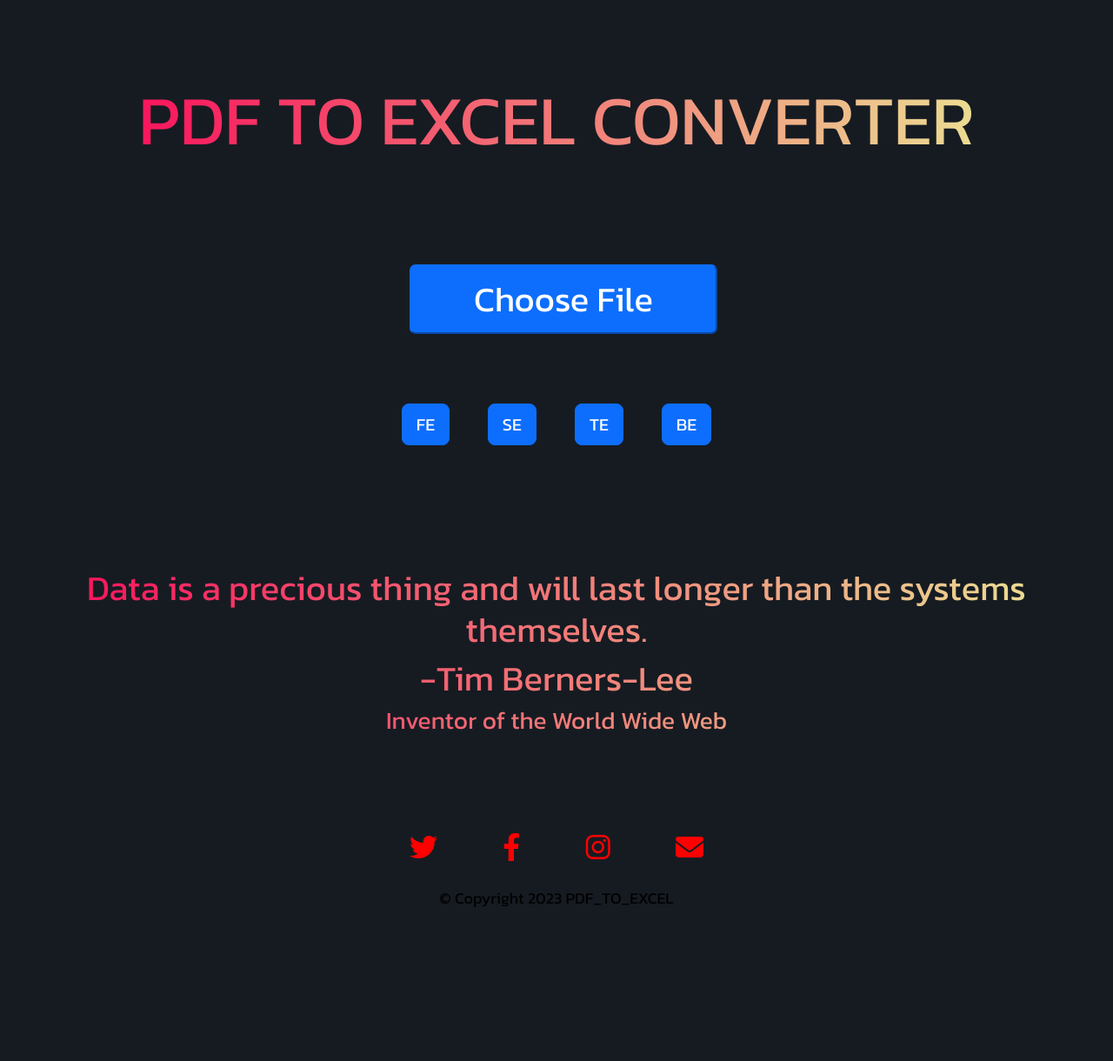
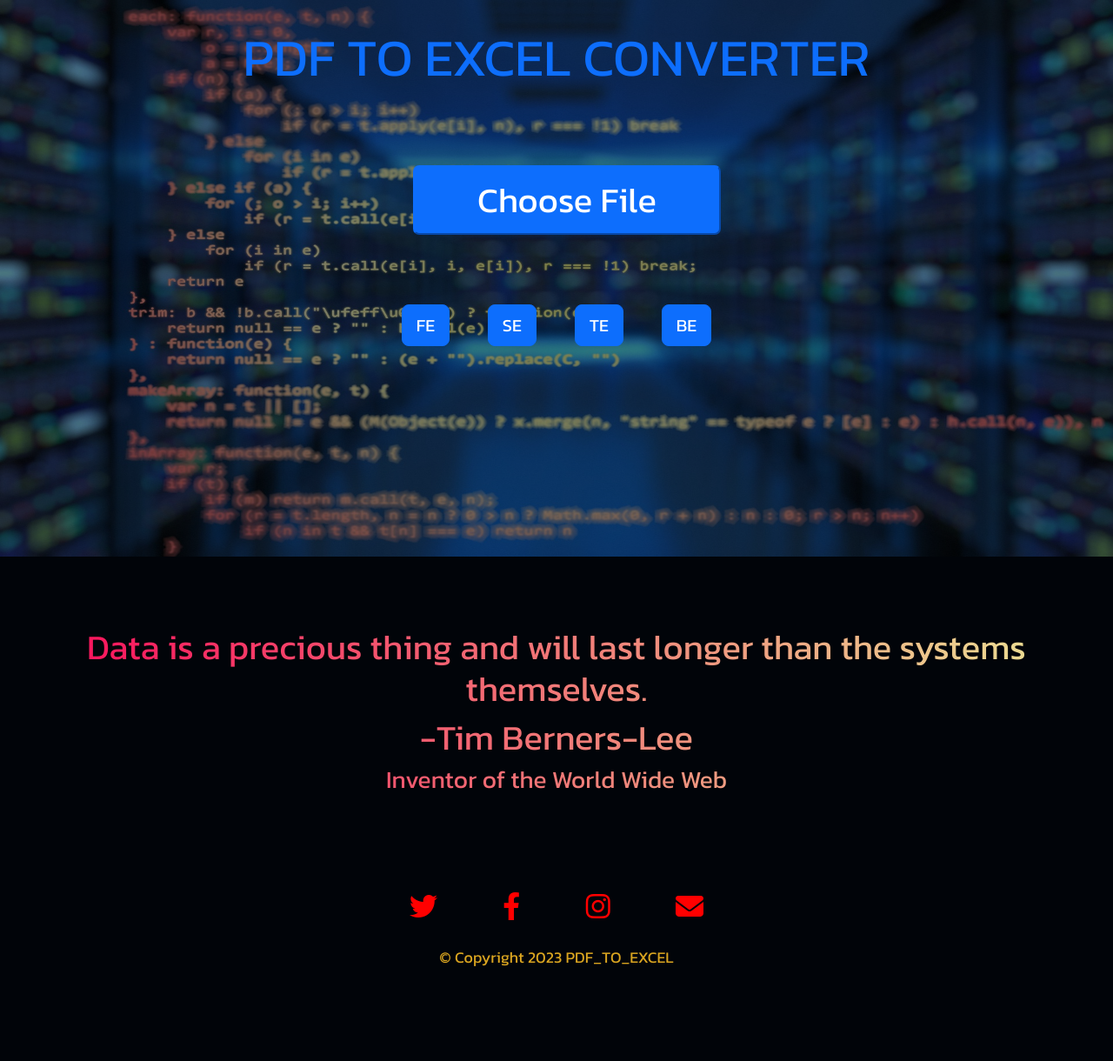
Before and after one commit to AmeyShembade2511/LEDGER-CONVERTER, a Django app: page / in a window 1280 px wide. Shown: the whole page at 87% size. Before the commit the page ends 1043 px from the top, so only its background shows below. Run offline with Django 4.2, Linux system fonts and the light colour scheme.

Commit message:
css changes

```diff
--- a/pdf_to_excel/static/styles.css
+++ b/pdf_to_excel/static/styles.css
@@ -1,99 +1,88 @@
-@import url('https://fonts.googleapis.com/css2?family=Kanit&display=swap');
-:root{
-    --bgcol :#161b22;
-    --btncol : #0d6efd;
+@import url("https://fonts.googleapis.com/css2?family=Kanit&display=swap");
+:root {
+  --bgcol: #010409;
+  --btncol: #0d6efd;
 }
-body{
+body {
   margin: 0px;
   padding: 0px;
-    background-color:var(--bgcol);
-    font-family: 'Kanit', sans-serif;
+  background-color: var(--bgcol);
+  font-family: "Kanit", sans-serif;
 }
 
-.File{
+.File {
+  position: relative;
   text-align: center;
-    background-color: var(--bgcol);
-    padding: 30px 50px;
+  background-color: rgba(0, 0, 0,0.5);
+  height: 80vh;
+  width: 100%;
 }
-.File h1{
-    font-size: 5rem;
-    background: -webkit-linear-gradient(180deg, #EAEC96 , #FA0559 );
-    -webkit-background-clip: text;
-    background-clip: text;
-    -webkit-text-fill-color: transparent;
-    padding: 30px 10px;
+.File img{
+    position: absolute;
+    top: 0;
+    left:0;
+    height:80vh;
+    width: 100%;
+    z-index: -1;
 }
-input[type='file']{
+.File h1 {
+  color: #0d6efd;
+  font-size: 60px;
+}
+
+input[type="file"] {
   padding: 50px 10px;
-    margin-left: 120px;
+  margin-left: 10vw;
 }
-.head{
+.head {
   padding: 30px;
 }
-input::-webkit-file-upload-button{
+input::-webkit-file-upload-button {
   color: white;
   background-color: var(--btncol);
   border-radius: 7px;
   border-color: var(--btncol);
   padding: 0.2em 1.8em 0.2em 1.8em;
-    font-size:40px;
-
+  font-size: 40px;
 }
-.bttn{
+.bttn {
   padding: 30px;
 }
-.bttn button{
+.bttn button {
   margin: 0px 20px;
 }
-.input{
+.input {
   color: blue;
 }
-#footer{
+#footer {
   text-align: center;
-    padding: 7% 15% ;
+  padding: 7% 15%;
 }
-.lin{
+.lin {
   position: relative;
   height: 300px;
   width: 100%;
   font-size: 5rem;
-    background: -webkit-linear-gradient(180deg, #EAEC96 , #FA0559 );
+  background: -webkit-linear-gradient(180deg, #eaec96, #fa0559);
   -webkit-background-clip: text;
   background-clip: text;
   -webkit-text-fill-color: transparent;
   text-align: center;
   padding-top: 80px;
-    /* padding-left: 400px;
-    padding-right: 400px; */
   padding-bottom: 80px;
 }
-/* .lin h1,
-.lin h3{
-    position: absolute;
-    top: 0;
-    text-align: center;
-    z-index: 1;
-}
-.lin img{
-    position: absolute;
-    top: 0;
-    left: 0;
-    height: 100px;
-    width: 100vw;
-    z-index: -1;
-} */
-footer p{
-    color: black;
+footer p {
+  color: goldenrod;
   font-size: large;
 }
-.icon-1{
+.icon-1 {
   padding-left: 4%;
   padding-bottom: 5%;
   padding-right: 4%;
   color: hsl(0, 100%, 50%);
   transition: all 0.2s;
 }
-.icon-1:hover{
+.icon-1:hover {
   padding-left: 4%;
   padding-bottom: 5%;
   padding-right: 4%;
--- a/pdf_to_excel/templates/index.html
+++ b/pdf_to_excel/templates/index.html
@@ -4,6 +4,7 @@
 <!--[if IE 8]>         <html class="no-js lt-ie9"> <![endif]-->
 <!--[if gt IE 8]>      <html class="no-js"> <![endif]-->
 <html>
+
 <head>
     <meta charset="utf-8">
     <meta http-equiv="X-UA-Compatible" content="IE=edge">
@@ -18,16 +19,19 @@
             }
 
         </style>
-        <link href="https://cdn.jsdelivr.net/npm/bootstrap@5.3.0-alpha1/dist/css/bootstrap.min.css" rel="stylesheet" integrity="sha384-GLhlTQ8iRABdZLl6O3oVMWSktQOp6b7In1Zl3/Jr59b6EGGoI1aFkw7cmDA6j6gD" crossorigin="anonymous">
+    <link href="https://cdn.jsdelivr.net/npm/bootstrap@5.3.0-alpha1/dist/css/bootstrap.min.css" rel="stylesheet"
+        integrity="sha384-GLhlTQ8iRABdZLl6O3oVMWSktQOp6b7In1Zl3/Jr59b6EGGoI1aFkw7cmDA6j6gD" crossorigin="anonymous">
     <link rel="stylesheet" href="https://cdnjs.cloudflare.com/ajax/libs/font-awesome/6.2.1/css/all.min.css">
     <link rel="stylesheet" href="../static/styles.css">
     <!-- {% comment %} <link href="https://cdn.jsdelivr.net/npm/bootstrap@5.3.0-alpha1/dist/css/bootstrap.min.css" rel="stylesheet" integrity="sha384-GLhlTQ8iRABdZLl6O3oVMWSktQOp6b7In1Zl3/Jr59b6EGGoI1aFkw7cmDA6j6gD" crossorigin="anonymous"> {% endcomment %} -->
 </head>
+
 <body>
     <!--[if lt IE 7]>
             <p class="browsehappy">You are using an <strong>outdated</strong> browser. Please <a href="#">upgrade your browser</a> to improve your experience.</p>
         <![endif]-->
     <div class="File">
+        <img src="../media/source-4280758_1920.jpg" alt="...">
         <div class="head">
             <h1>PDF TO EXCEL CONVERTER</h1>
         </div>
@@ -41,11 +45,10 @@
                 <button type="submit" name="BE" class="btn btn-primary btn-lg">BE</button>
             </div>
         </form>
-
-        {% comment %} <a href="{%url 'waprfile'%}" download class="excel"><button type="button">Download File</button></a>   {% endcomment %}
+        {% comment %} <a href="{%url 'waprfile'%}" download class="excel"><button type="button">Download
+                File</button></a> {% endcomment %}
     </div>
     <div class="lin">
-            <!-- <img src="../media/source-4280758_1920.jpg" alt=""> -->
         <h1>Data is a precious thing and will last longer than the systems themselves.</h1>
         <h1>-Tim Berners-Lee</h1>
         <h3>Inventor of the World Wide Web</h3>
@@ -60,7 +63,10 @@
     </footer>
 
     <script src="../static/index.js"></script>
-        <script src="https://cdn.jsdelivr.net/npm/bootstrap@5.3.0-alpha1/dist/js/bootstrap.bundle.min.js" integrity="sha384-w76AqPfDkMBDXo30jS1Sgez6pr3x5MlQ1ZAGC+nuZB+EYdgRZgiwxhTBTkF7CXvN" crossorigin="anonymous"></script>
+    <script src="https://cdn.jsdelivr.net/npm/bootstrap@5.3.0-alpha1/dist/js/bootstrap.bundle.min.js"
+        integrity="sha384-w76AqPfDkMBDXo30jS1Sgez6pr3x5MlQ1ZAGC+nuZB+EYdgRZgiwxhTBTkF7CXvN"
+        crossorigin="anonymous"></script>
     <script src="" async defer></script>
 </body>
+
 </html>
```
Lines whose indentation alone changed are shown as unchanged.
